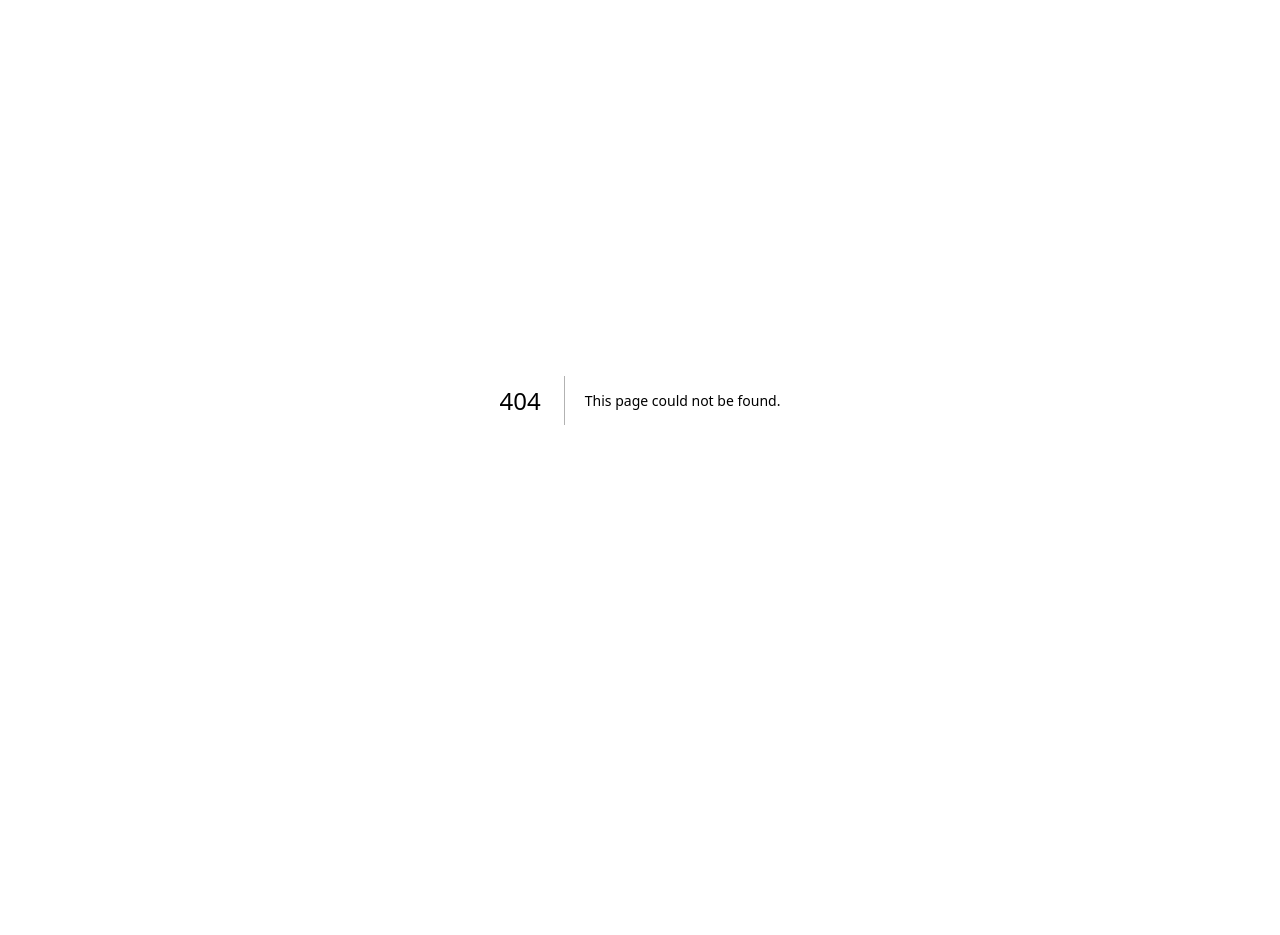
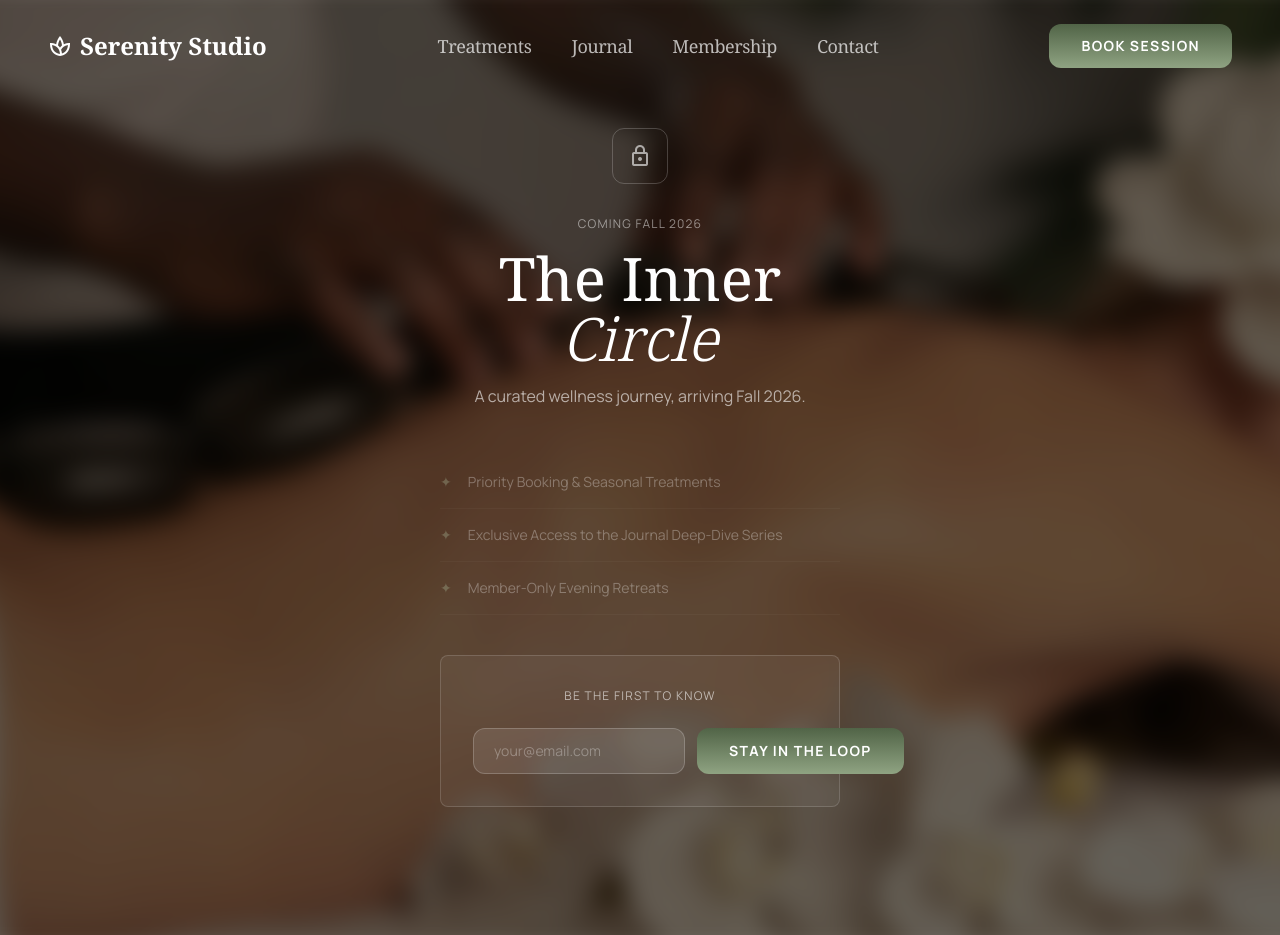
Before and after one commit to byronPantoja/mockup-salon, a Next.js app: page /membership in a window 1280 px wide. Before the commit this address had no page. Before the commit the page ends 800 px from the top, so only its background shows below. Built offline with nearby package versions, Linux system fonts and the light colour scheme.

Commit message:
feat: add /membership coming-soon page with email capture

```diff
--- /dev/null
+++ b/app/membership/page.tsx
@@ -0,0 +1,151 @@
+"use client";
+
+import { useState } from "react";
+import Image from "next/image";
+import Navbar from "../components/Navbar";
+
+const features = [
+  "Priority Booking & Seasonal Treatments",
+  "Exclusive Access to the Journal Deep-Dive Series",
+  "Member-Only Evening Retreats",
+];
+
+export default function MembershipPage() {
+  const [email, setEmail] = useState("");
+  const [submitted, setSubmitted] = useState(false);
+
+  return (
+    <div className="relative min-h-screen flex flex-col">
+      {/* Background */}
+      <div className="absolute inset-0 overflow-hidden">
+        <Image
+          src="/images/membership-bg.jpg"
+          alt="Serenity Studio interior"
+          fill
+          className="object-cover"
+          style={{ filter: "blur(12px) brightness(0.4)", transform: "scale(1.05)" }}
+          priority
+        />
+      </div>
+
+      {/* Navbar */}
+      <Navbar />
+
+      {/* Main content */}
+      <main className="relative flex-1 flex items-center justify-center px-4 py-32">
+        <div className="max-w-md mx-auto px-6 text-center w-full">
+          {!submitted ? (
+            /* Default state */
+            <>
+              {/* Lock icon */}
+              <div className="w-14 h-14 border border-white/20 rounded-full flex items-center justify-center mx-auto mb-8">
+                <span className="material-symbols-outlined text-white/60 text-2xl">
+                  lock
+                </span>
+              </div>
+
+              {/* Label */}
+              <p className="font-[family-name:var(--font-label)] text-xs uppercase tracking-widest text-white/50 mb-4">
+                Coming Fall 2026
+              </p>
+
+              {/* Headline */}
+              <h1 className="font-[family-name:var(--font-headline)] text-5xl md:text-6xl text-white mb-4">
+                The Inner{" "}
+                <span className="italic font-light">Circle</span>
+              </h1>
+
+              {/* Subtitle */}
+              <p className="font-[family-name:var(--font-body)] text-white/60 mb-12">
+                A curated wellness journey, arriving Fall 2026.
+              </p>
+
+              {/* Feature preview */}
+              <div className="opacity-30">
+                {features.map((feature) => (
+                  <div
+                    key={feature}
+                    className="flex items-center gap-4 py-4 border-b border-white/10 text-left"
+                  >
+                    <span className="text-primary-fixed-dim text-sm">✦</span>
+                    <span className="font-[family-name:var(--font-body)] text-sm text-white">{feature}</span>
+                  </div>
+                ))}
+              </div>
+
+              {/* Email capture */}
+              <div className="mt-10 bg-white/5 border border-white/15 rounded-xl p-8">
+                <p className="font-[family-name:var(--font-label)] text-xs uppercase tracking-widest text-white/60 mb-6">
+                  Be the first to know
+                </p>
+                <form
+                  className="flex flex-col sm:flex-row gap-3"
+                  onSubmit={(e) => {
+                    e.preventDefault();
+                    setSubmitted(true);
+                  }}
+                >
+                  <input
+                    type="email"
+                    required
+                    placeholder="your@email.com"
+                    value={email}
+                    onChange={(e) => setEmail(e.target.value)}
+                    className="bg-white/10 border border-white/20 rounded-full px-5 py-3 text-white placeholder:text-white/30 font-[family-name:var(--font-body)] text-sm focus:outline-none focus:border-white/40 flex-1"
+                  />
+                  <button
+                    type="submit"
+                    className="btn-gradient text-on-primary px-8 py-3 rounded-full font-[family-name:var(--font-label)] font-bold text-sm uppercase tracking-widest hover:opacity-90 transition-all whitespace-nowrap"
+                  >
+                    Stay in the Loop
+                  </button>
+                </form>
+              </div>
+            </>
+          ) : (
+            /* Success state */
+            <div className="animate-fade-in">
+              {/* Check icon */}
+              <div className="w-20 h-20 bg-white/10 rounded-full flex items-center justify-center mx-auto mb-8 border border-white/20">
+                <span
+                  className="material-symbols-outlined text-primary-fixed-dim text-4xl"
+                  style={{ fontVariationSettings: "'FILL' 1" }}
+                >
+                  check_circle
+                </span>
+              </div>
+
+              {/* Headline */}
+              <h1 className="font-[family-name:var(--font-headline)] text-4xl md:text-5xl text-white mb-4">
+                You&apos;re on the{" "}
+                <span className="italic font-light">List</span>
+              </h1>
+
+              {/* Confirmation card */}
+              <div className="bg-white/5 border border-white/15 rounded-xl p-6 mb-10 max-w-sm mx-auto">
+                <div className="flex items-center justify-center gap-3">
+                  <span className="material-symbols-outlined text-primary-fixed-dim text-xl">
+                    mail
+                  </span>
+                  <span className="font-[family-name:var(--font-body)] text-white/80 text-sm">{email}</span>
+                </div>
+                <p className="font-[family-name:var(--font-body)] text-white/40 text-xs mt-3">
+                  We&apos;ll be in touch when memberships open in Fall 2026.
+                </p>
+              </div>
+
+              {/* Return to top */}
+              <button
+                type="button"
+                onClick={() => window.scrollTo({ top: 0, behavior: "smooth" })}
+                className="border border-white/25 text-white/70 px-10 py-4 rounded-full font-[family-name:var(--font-label)] font-bold text-sm tracking-[0.2em] uppercase hover:border-white/50 hover:text-white transition-all duration-500"
+              >
+                Return to Top
+              </button>
+            </div>
+          )}
+        </div>
+      </main>
+    </div>
+  );
+}
```
